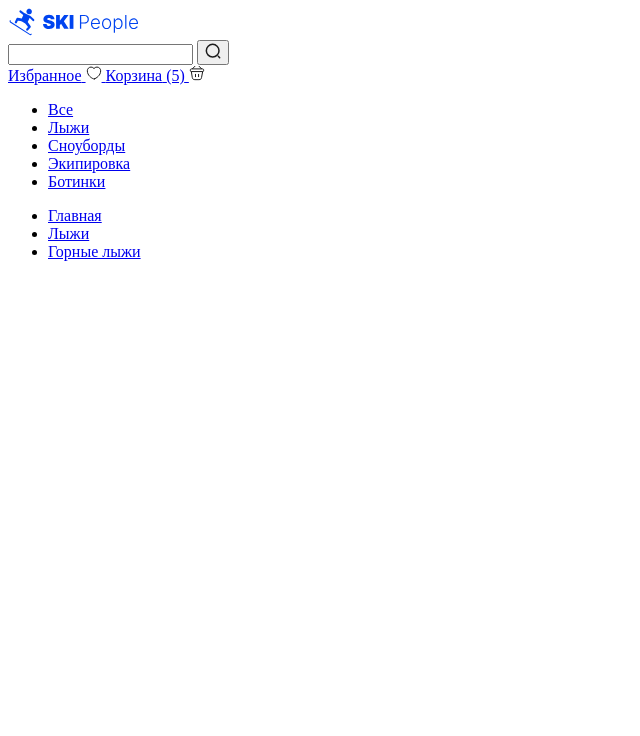
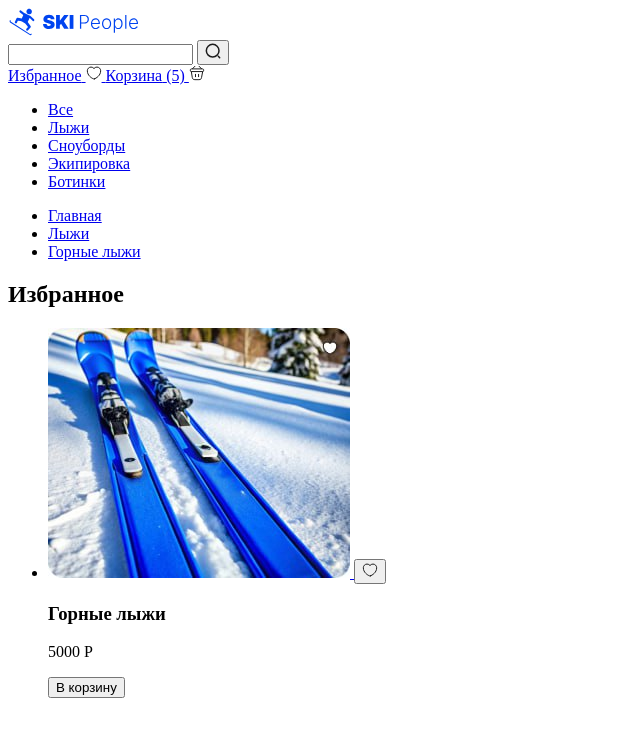
Before and after one commit to almaz-12/ski-people-shop, a website built with Vite: page index.html in a window 1280 px wide. Shown: the whole page, without its empty margins (0-640 px from the left). Built offline with nearby package versions, Linux system fonts and the light colour scheme.

Commit message:
html списка товаров

```diff
--- a/index.html
+++ b/index.html
@@ -36,6 +36,7 @@
     </div>
   </header>
 
+  <main>
     <div class="catalog">
       <div class="container">
         <ul class="catalog__list">
@@ -60,6 +61,29 @@
       </div>
     </div>
 
+    <section class="goods">
+      <div class="container">
+        <h2 class="goods__title">Избранное</h2>
+        <ul class="goods__list">
+          <li class="goods__item">
+            <article class="goods__card card">
+              <a href="#" class="card__link">
+                <img src="/img/card-1.jpg" alt="" class="card__image">
+              </a>
+              <button class="card__like-button">
+                <img src="/img/heart.svg" alt="">
+              </button>
+              <h3 class="card__title">Горные лыжи</h3>
+              <p class="card__price">5000 Р</p>
+              <button class="card__button">В корзину</button>
+            </article>
+          </li>
+        </ul>
+      </div>
+    </section>
+  </main>
+
+
   <script type="module" src="/src/main.js"></script>
 </body>
 
```
Also changed, not shown: public/img/card-1.jpg (added), src/javascript.svg (deleted). Lines whose indentation alone changed are shown as unchanged.
